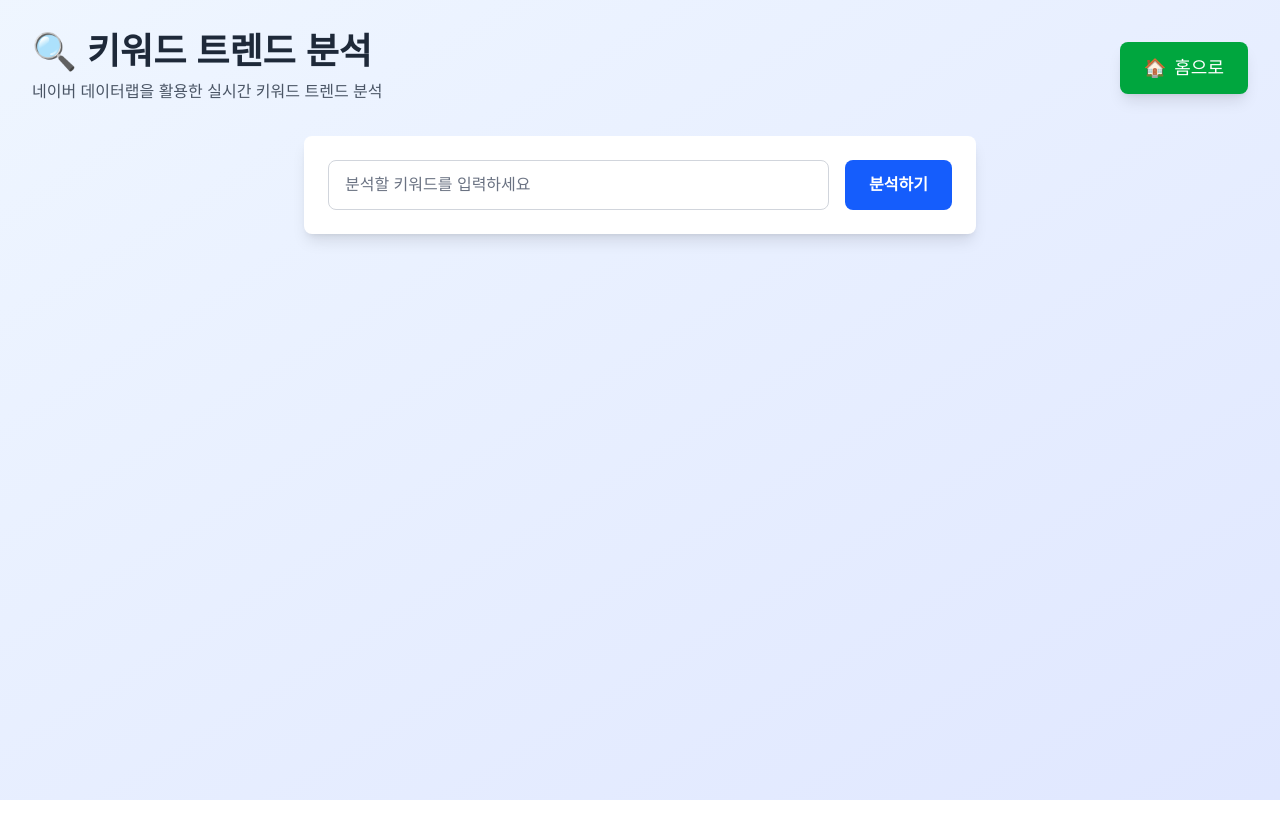
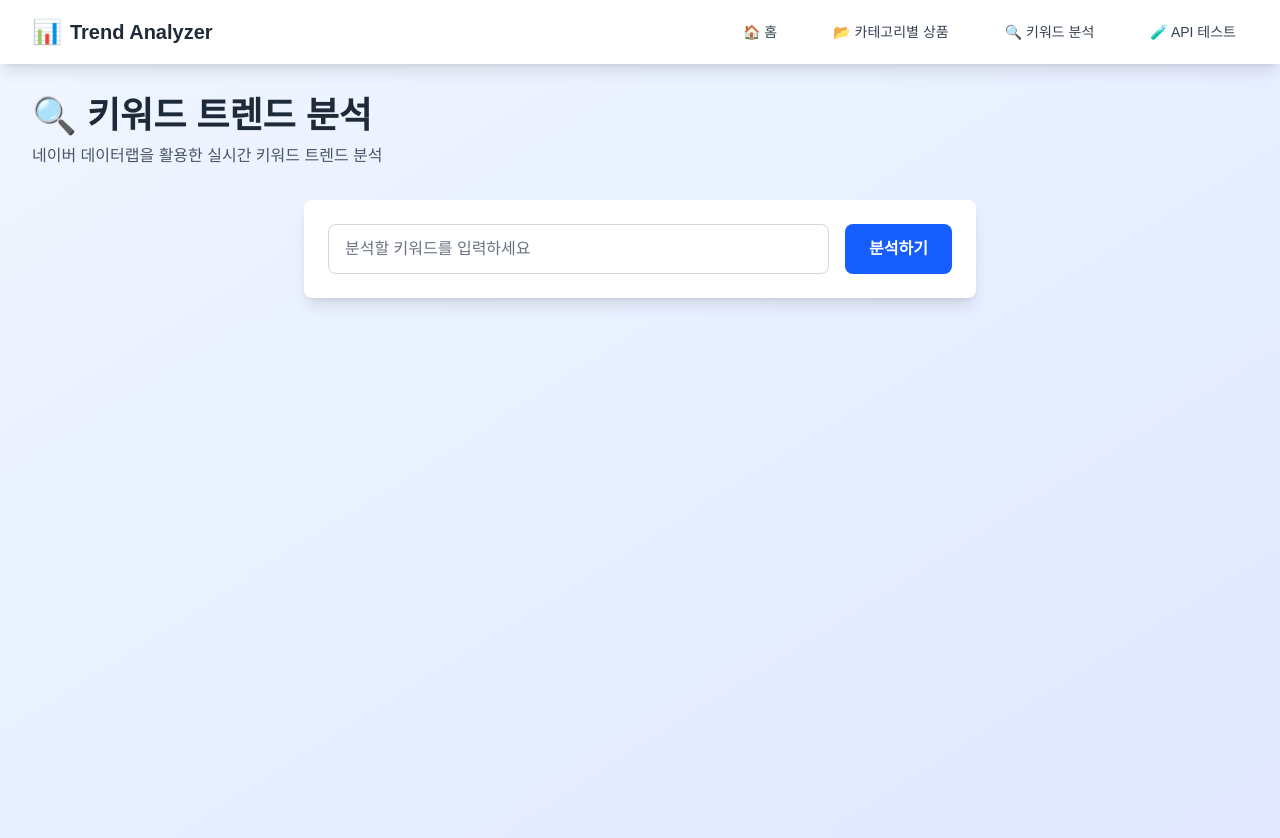
Before and after one commit to dhchun1203/Trend-Analyzer-project, a Next.js app in the folder frontend/: page /Trend-Analyzer-project/keyword-analysis in a window 1280 px wide. Shown: the top 838 px of the page. Before the commit the page ends 800 px from the top, so only its background shows below. Built offline with nearby package versions, Linux system fonts and the light colour scheme.

Commit message:
feat: Add Navigation component to all pages
- Add Navigation to keyword-analysis.tsx
- Add Navigation to test-api.tsx
- Remove duplicate home buttons
- Ensure consistent navigation across all pages

```diff
--- a/frontend/pages/keyword-analysis.tsx
+++ b/frontend/pages/keyword-analysis.tsx
@@ -3,6 +3,7 @@ import axios from 'axios';
 import Head from 'next/head';
 import { useRouter } from 'next/router';
 import { LineChart, Line, XAxis, YAxis, CartesianGrid, Tooltip, ResponsiveContainer, PieChart, Pie, Cell } from 'recharts';
+import Navigation from '../components/Navigation';
 import BlogCard from '../components/BlogCard';
 import { getApiUrl } from '../utils/api';
 
@@ -306,6 +307,7 @@ export default function KeywordAnalysis() {
         `}</style>
       </Head>
 
+      <Navigation />
       <div className="min-h-screen bg-gradient-to-br from-blue-50 to-indigo-100">
         <div className="container mx-auto px-4 sm:px-6 lg:px-8 py-4 sm:py-6 lg:py-8">
           {/* 헤더 */}
@@ -317,18 +319,6 @@ export default function KeywordAnalysis() {
               <p className="text-gray-600 text-xs sm:text-sm md:text-base">
                 네이버 데이터랩을 활용한 실시간 키워드 트렌드 분석
               </p>
-            </div>
-
-            {/* 홈으로 돌아가기 버튼 */}
-            <div className="flex-shrink-0 w-full md:w-auto">
-              <button
-                onClick={() => router.push('/')}
-                className="w-full md:w-auto px-4 sm:px-6 py-2 sm:py-3 bg-green-600 text-white rounded-lg text-sm sm:text-base lg:text-lg font-semibold hover:bg-green-700 transition-colors shadow-lg flex items-center justify-center gap-2"
-                title="홈 화면으로 돌아가기"
-              >
-                <span className="text-base sm:text-lg">🏠</span>
-                <span className="font-medium">홈으로</span>
-              </button>
             </div>
           </div>
 
--- a/frontend/pages/test-api.tsx
+++ b/frontend/pages/test-api.tsx
@@ -1,6 +1,6 @@
 import React, { useState } from 'react';
 import Head from 'next/head';
-import Link from 'next/link';
+import Navigation from '../components/Navigation';
 import { getApiUrl } from '../utils/api';
 
 interface TestResult {
@@ -44,20 +44,10 @@ export default function TestAPI() {
         <title>API 테스트 - Trend Analyzer</title>
       </Head>
 
+      <Navigation />
       <div className="min-h-screen bg-gray-50 py-4 sm:py-6 md:py-8">
         <div className="max-w-4xl mx-auto px-4 sm:px-6">
           <div className="bg-white rounded-lg shadow-lg p-4 sm:p-6">
-            {/* 홈으로 이동 버튼 */}
-            <div className="mb-4 sm:mb-6">
-              <Link
-                href="/"
-                className="inline-flex items-center gap-2 text-sm sm:text-base px-3 sm:px-4 py-2 bg-blue-600 text-white rounded-lg hover:bg-blue-700 transition-colors duration-200 shadow-md hover:shadow-lg"
-              >
-                <span>🏠</span>
-                <span>홈으로 이동</span>
-              </Link>
-            </div>
-
             <h1 className="text-2xl sm:text-3xl font-bold text-gray-800 mb-4 sm:mb-6">🔧 API 테스트</h1>
 
             <div className="space-y-6">
```
